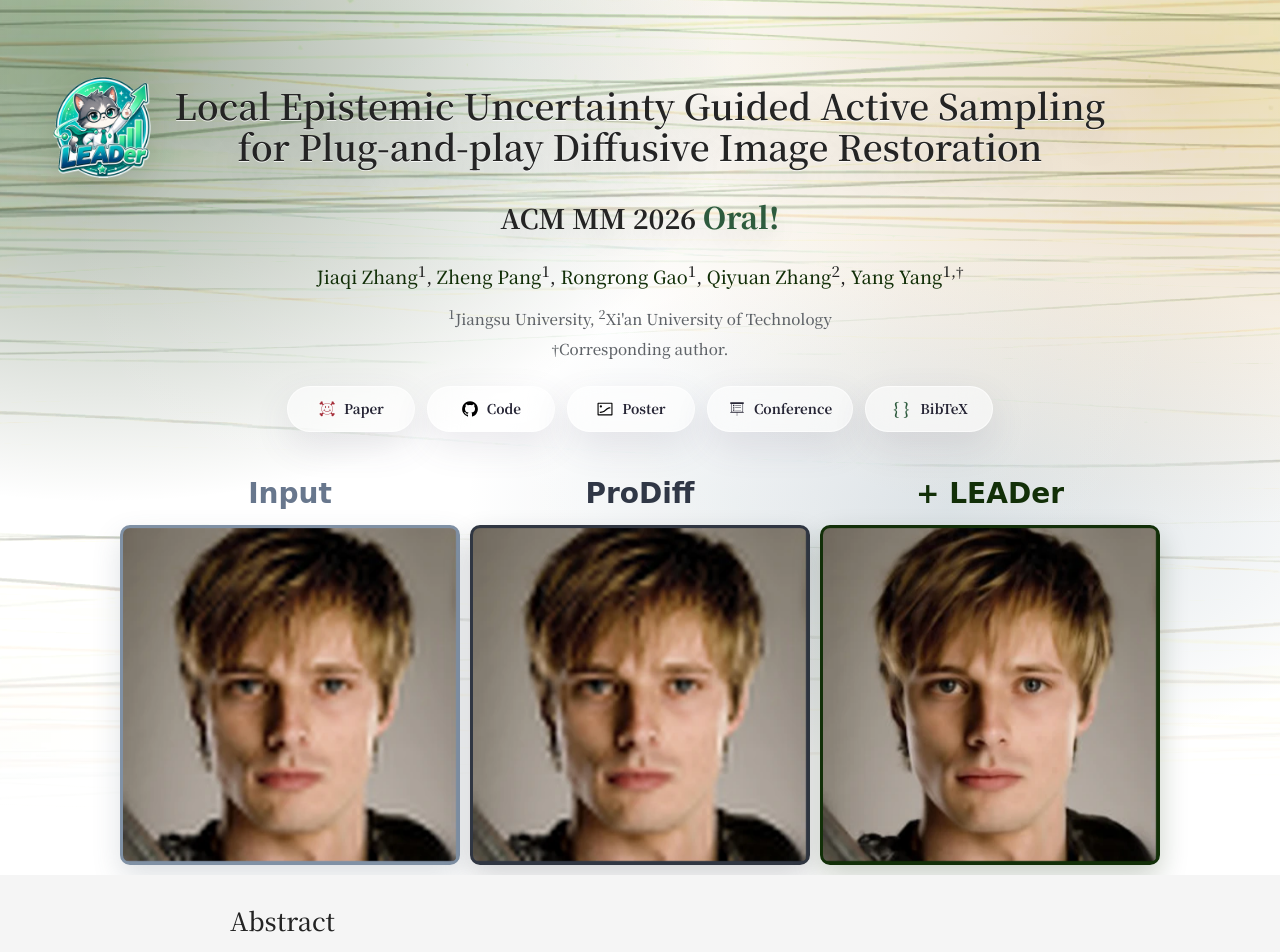
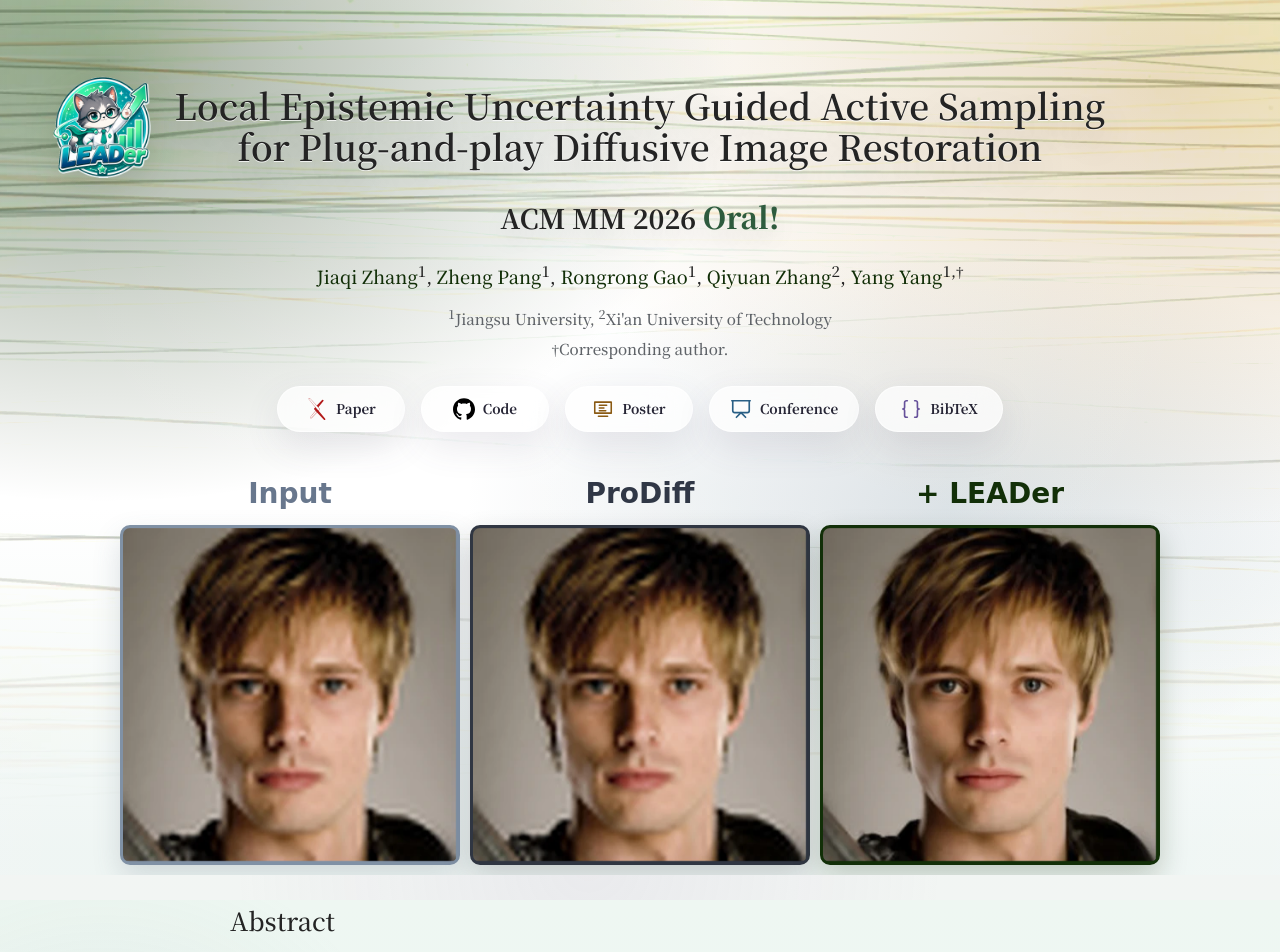
Before and after one commit to JiaqiZhang-Sengoku/JiaqiZhang-Sengoku.github.io, a Jekyll site: the page built from Web/LEADer/index.html, in a window 1280 px wide. Shown: the top 952 px of the page. Built offline with Jekyll 4.4.1, drawn with Linux system fonts in a browser that asks for light colours; some web fonts are replaced.

Commit message:
20260707

```diff
--- a/Web/LEADer/index.html
+++ b/Web/LEADer/index.html
@@ -15,7 +15,7 @@ layout: null
   <link rel="stylesheet" href="/assets/css/academicons.min.css?v=1.8.0">
   <link rel="preload" href="/assets/fonts/noto-serif-sc-latin-vf.woff2?v=20260829" as="font" type="font/woff2" crossorigin>
   <link rel="stylesheet" href="/assets/css/noto-serif-sc.css?v=20260829">
-  <link rel="stylesheet" href="/Web/LEADer/styles.css?v=20260831-comic-method-labels">
+  <link rel="stylesheet" href="/Web/LEADer/styles.css?v=20261006-page-surface-buttons">
 
 </head>
 <body>
@@ -47,24 +47,24 @@ layout: null
           <p class="notes">&dagger;Corresponding author.</p>
 
           <div class="link-row" aria-label="Project links">
-            <a class="pill pill-secondary" href="https://arxiv.org/abs/2608.06981" target="_blank" rel="noreferrer" aria-label="Read the LEADer paper on arXiv">
-              <i class="ai ai-arxiv pill-icon pill-icon-arxiv" aria-hidden="true"></i>
+            <a class="pill pill--arxiv" href="https://arxiv.org/abs/2608.06981" target="_blank" rel="noreferrer" aria-label="Read the LEADer paper on arXiv">
+              <img class="pill-icon" src="/Web/PriMD/Figures/Arxiv.svg" alt="">
               <span>Paper</span>
             </a>
-            <a class="pill pill-secondary" href="https://github.com/JiaqiZhang-Sengoku/LEADer" target="_blank" rel="noreferrer" aria-label="View LEADer source code on GitHub">
-              <img class="pill-icon" src="/Web/LEADer/Figures/GitHub.svg" alt="">
+            <a class="pill pill--code" href="https://github.com/JiaqiZhang-Sengoku/LEADer" target="_blank" rel="noreferrer" aria-label="View LEADer source code on GitHub">
+              <img class="pill-icon" src="/assets/icons/profile/github.svg" alt="">
               <span>Code</span>
             </a>
-            <a class="pill pill-secondary" href="#" title="Poster link to be added">
-              <img class="pill-icon" src="/Web/LEADer/Figures/Poster.svg" alt="">
+            <a class="pill pill--poster" href="#" title="Poster link to be added">
+              <img class="pill-icon" src="/Web/PriMD/Figures/Poster.svg" alt="">
               <span>Poster</span>
             </a>
-            <a class="pill pill-secondary" href="https://2026.acmmm.org/" target="_blank" rel="noreferrer">
-              <img class="pill-icon" src="/Web/LEADer/Figures/Conference.svg" alt="">
+            <a class="pill pill--conference" href="https://2026.acmmm.org/" target="_blank" rel="noreferrer">
+              <img class="pill-icon" src="/Web/PriMD/Figures/Conference.svg" alt="">
               <span>Conference</span>
             </a>
-            <a class="pill pill-secondary" href="#bibtex" aria-label="Jump to the BibTeX citation">
-              <span class="pill-icon pill-icon-bibtex" aria-hidden="true">{ }</span>
+            <a class="pill pill--bibtex" href="#bibtex" aria-label="Jump to the BibTeX citation">
+              <img class="pill-icon" src="/Web/PriMD/Figures/BibTeX.svg" alt="">
               <span>BibTeX</span>
             </a>
           </div>
--- a/Web/LEADer/styles.css
+++ b/Web/LEADer/styles.css
@@ -14,12 +14,18 @@
 
 html {
   scroll-behavior: smooth;
+  background: #eef5f3;
 }
 
 body {
   margin: 0;
   color: var(--text);
-  background: #ffffff;
+  background:
+    radial-gradient(circle at 8% 31%, rgba(117, 166, 143, 0.16), transparent 25%),
+    radial-gradient(circle at 92% 56%, rgba(113, 151, 183, 0.14), transparent 27%),
+    radial-gradient(circle at 46% 96%, rgba(177, 157, 196, 0.12), transparent 32%),
+    linear-gradient(180deg, #eef7f2 0%, #eef5f4 44%, #f2f5f3 100%);
+  background-attachment: fixed;
   font-family: "Noto Serif SC", "Source Han Serif SC", "Songti SC", serif;
   font-size: 15.6px;
   font-weight: 500;
@@ -47,7 +53,7 @@ a:hover {
   overflow: hidden;
   margin-bottom: 0;
   padding: 48px 0 0;
-  background: linear-gradient(180deg, #e7f0df 0%, #fff8e8 56%, #ffffff 100%);
+  background: linear-gradient(180deg, #e7f0df 0%, #fff8e8 56%, #eef5f3 100%);
 }
 
 .hero-band::before {
@@ -73,7 +79,7 @@ a:hover {
     radial-gradient(ellipse at 91% 10%, rgba(183, 135, 59, 0.31) 0%, rgba(183, 135, 59, 0.00) 40%),
     radial-gradient(ellipse at 74% 58%, rgba(84, 116, 133, 0.22) 0%, rgba(84, 116, 133, 0.00) 36%),
     linear-gradient(100deg, rgba(255, 255, 255, 0.12), transparent 18%, transparent 82%, rgba(255, 255, 255, 0.14)),
-    linear-gradient(180deg, rgba(255, 255, 255, 0.00) 0%, rgba(255, 255, 255, 0.10) 58%, #ffffff 97%);
+    linear-gradient(180deg, rgba(255, 255, 255, 0.00) 0%, rgba(255, 255, 255, 0.10) 58%, rgba(238, 245, 243, 0.94) 97%);
   pointer-events: none;
 }
 
@@ -231,7 +237,7 @@ h1 {
   display: flex;
   flex-wrap: wrap;
   justify-content: center;
-  gap: 12px;
+  gap: 8px 16px;
   margin-top: 24px;
 }
 
@@ -245,40 +251,38 @@ h1 {
   padding: 11px 20px;
   border: 1px solid rgba(255, 255, 255, 0.62);
   border-radius: 999px;
-  background: rgba(255, 255, 255, 0.56);
+  background: rgba(255, 255, 255, 0.72);
   box-shadow: 0 14px 36px rgba(79, 70, 105, 0.12);
   color: #272636;
   backdrop-filter: blur(18px) saturate(1.12);
   -webkit-backdrop-filter: blur(18px) saturate(1.12);
+  font-family: inherit;
   font-size: 13.4px;
   font-weight: 700;
   line-height: 1;
-  transition: transform 0.18s ease, background 0.18s ease, box-shadow 0.18s ease, border-color 0.18s ease;
+  white-space: nowrap;
+  transition: transform 0.18s ease, background 0.18s ease, box-shadow 0.18s ease;
 }
 
 .pill-icon {
-  width: 18px;
-  height: 18px;
+  display: inline-flex;
+  align-items: center;
+  justify-content: center;
+  width: 22px;
+  height: 22px;
   margin: 0;
   object-fit: contain;
-  flex: 0 0 auto;
+  flex: 0 0 22px;
 }
 
 .pill-icon-arxiv {
-  display: inline-flex;
-  align-items: center;
-  justify-content: center;
-  color: #a42a36;
+  color: #b31b1b;
   font-size: 17.3px;
   line-height: 1;
 }
 
 .pill-icon-bibtex {
-  display: inline-flex;
-  align-items: center;
-  justify-content: center;
-  width: 22px;
-  color: #2e5b3e;
+  color: #66509a;
   font-size: 16.4px;
   font-weight: 700;
   line-height: 1;
@@ -290,11 +294,16 @@ h1 {
 
 .pill:hover {
   transform: translateY(-2px);
-  border-color: rgba(107, 99, 125, 0.28);
-  background: rgba(255, 255, 255, 0.74);
+  background: rgba(255, 255, 255, 0.9);
   box-shadow: 0 18px 42px rgba(79, 70, 105, 0.18);
   color: #272636;
   text-decoration: none;
+}
+
+.pill:focus-visible {
+  outline: 2px solid rgba(74, 120, 146, 0.52);
+  outline-offset: 2px;
+  background: rgba(255, 255, 255, 0.9);
 }
 
 .restoration-demo {
@@ -554,7 +563,7 @@ h1 {
 
 .abstract-band {
   margin: 0 0 28px;
-  background: #f5f5f5;
+  background: transparent;
 }
 
 .abstract-content {
```
